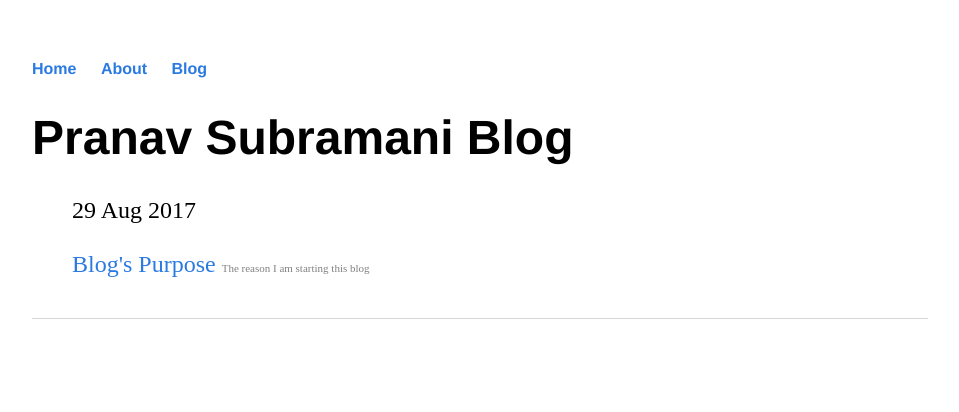
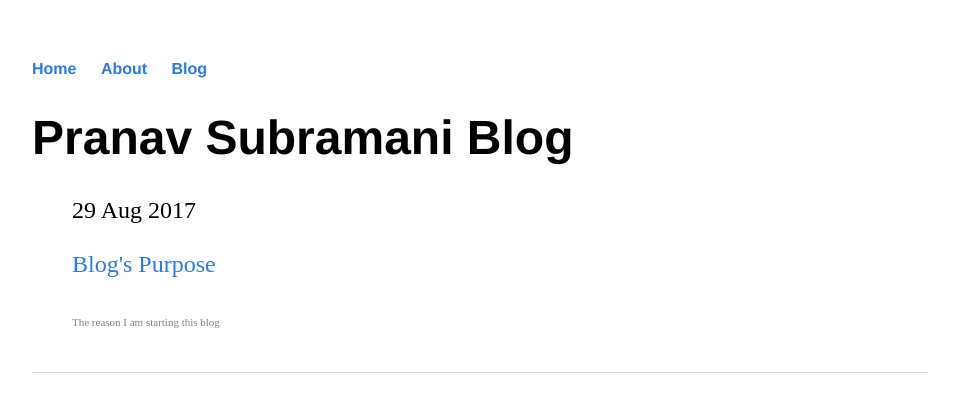
Before and after one commit to pranavsubramani/pranavsubramani.github.io, a Jekyll site: the page built from blog/index.html, in a window 1280 px wide. Shown: the top 412 px of the page, without its empty margins (160-1119 px from the left). Built offline with Jekyll 4.4.1, drawn with Linux system fonts in a browser that asks for light colours.

Commit message:
updating minor issues

```diff
--- a/blog/index.html
+++ b/blog/index.html
@@ -8,6 +8,6 @@
       {% for post in site.posts %}
         <li><span>{{ post.date | date_to_string }}</span>
         <br></br>
-         <a href="{{ post.url }}" title="{{ post.title }}" class="bloglinks">{{ post.title }}</a> <span class="synopsis">{{ post.synopsis }} </span></li>
+         <a href="{{ post.url }}" title="{{ post.title }}">{{ post.title }}</a><br></br> <span class="synopsis">{{ post.synopsis }} </span></li>
       {% endfor %}
     </ul>
--- a/css/main.css
+++ b/css/main.css
@@ -61,10 +61,6 @@
     color: #818181;
 }
 
-.bloglinks {
-    color: #2a7ae2;
-}
-
 a:visited {
     color: #205caa;
 }
```
